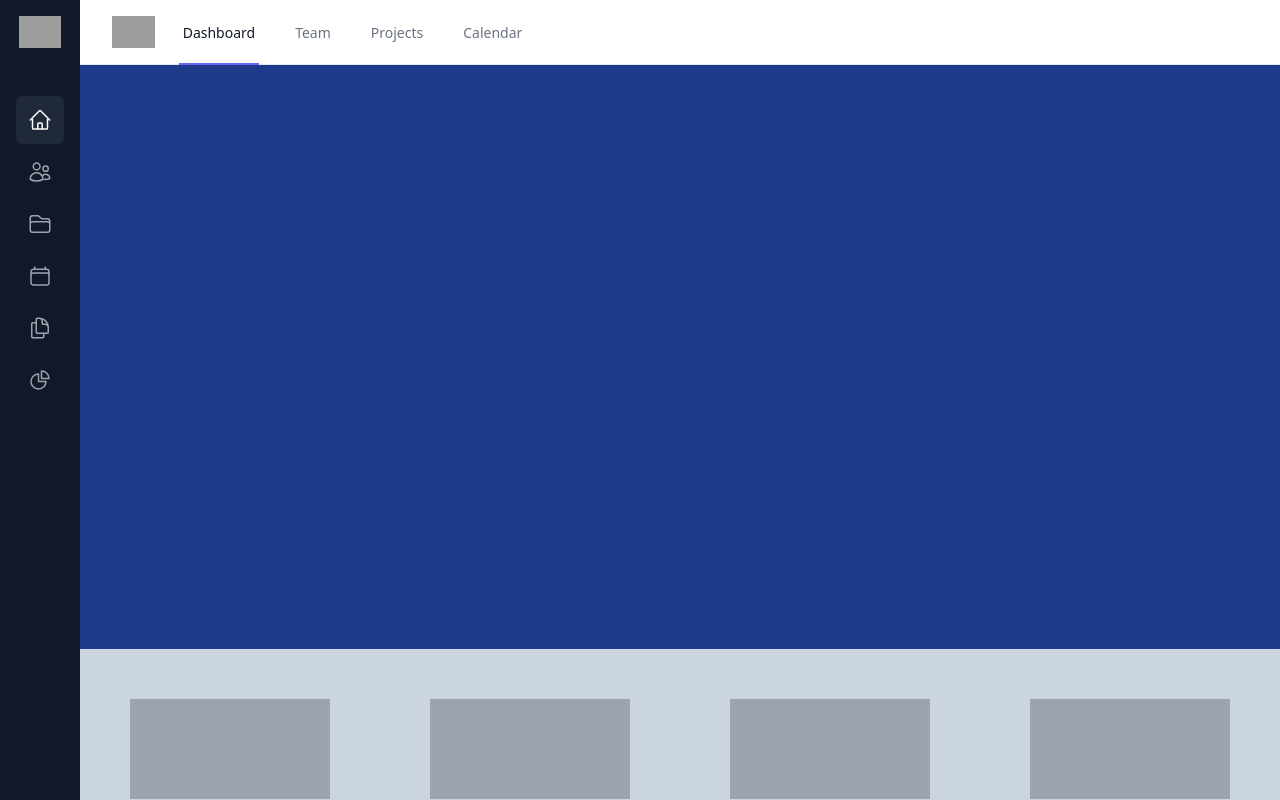
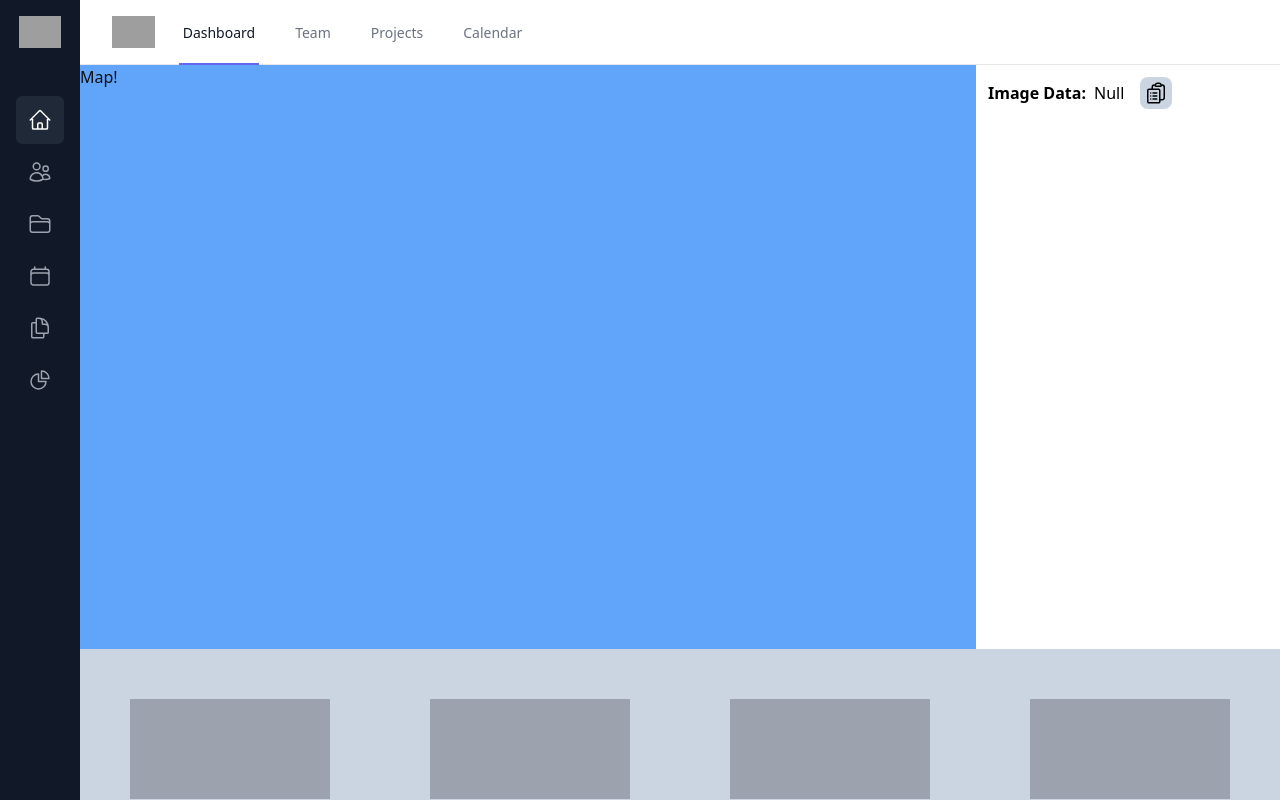
Before and after one commit to minimallyexceptional/exif-hound-community, a Svelte app in the folder apps/exif-hound-next/: page / in a window 1280 px wide. Built offline with nearby package versions, Linux system fonts and the light colour scheme; grey boxes are pictures that could not be loaded.

Commit message:
Create basic exif details panel

```diff
--- a/apps/exif-hound-next/src/App.svelte
+++ b/apps/exif-hound-next/src/App.svelte
@@ -1,9 +1,9 @@
 <script>
-  import ImageList from './components/ImageList.svelte';
+  import ExifDetails from './components/ExifDetails.svelte';
+import ImageList from './components/ImageList.svelte';
+  import Map from './components/Map.svelte';
   import Sidebar from './components/Sidebar.svelte';
   import Toolbar from './components/Toolbar.svelte';
-
-
 </script>
 
 <html lang="html" class="w-screen h-screen p-0 m-0 overflow-hidden">
@@ -12,15 +12,18 @@
       <Sidebar />
     </div>
 
-    <div id="content-section" class="bg-red-400 h-full w-full">
+    <div id="content-section" class="h-full w-full">
 
       <div id="toolbar-section" class="flex flex-col justify-center center h-auto w-full bg-pink-600" >
         <Toolbar />
       </div>
 
-      <div id="map-section" class="h-[73vh] bg-blue-900"></div>
+      <div id="map-section" class="h-auto w-full flex flex-row">
+        <Map />
+        <ExifDetails />
+      </div>
 
-      <div id="image-list-section" class="bg-pink-500 h-50">
+      <div id="image-list-section" class="h-50">
         <ImageList />
       </div>
 
--- /dev/null
+++ b/apps/exif-hound-next/src/components/ExifDetails.svelte
@@ -0,0 +1,19 @@
+<div class="exif-details flex h-auto w-[30%] bg-white">
+    <ul>
+        <li  class="text-black">
+            <div id="exif-property" class="w-full flex justify-between p-3">
+                <div id="exif-prop" class="w-auto font-bold self-center mr-2">
+                    Image Data:
+                </div>
+                <div id="exif-value" class="w-auto font-light self-center mr-4">
+                    Null
+                </div>
+                <div id="copy-button" class="w-auto h-auto self-center text flex flex-col bg-slate-300 p-1 rounded-lg">
+                    <svg xmlns="http://www.w3.org/2000/svg" fill="none" viewBox="0 0 24 24" stroke-width="1.5" stroke="currentColor" class="w-6 h-6 self-center">
+                        <path stroke-linecap="round" stroke-linejoin="round" d="M9 12h3.75M9 15h3.75M9 18h3.75m3 .75H18a2.25 2.25 0 002.25-2.25V6.108c0-1.135-.845-2.098-1.976-2.192a48.424 48.424 0 00-1.123-.08m-5.801 0c-.065.21-.1.433-.1.664 0 .414.336.75.75.75h4.5a.75.75 0 00.75-.75 2.25 2.25 0 00-.1-.664m-5.8 0A2.251 2.251 0 0113.5 2.25H15c1.012 0 1.867.668 2.15 1.586m-5.8 0c-.376.023-.75.05-1.124.08C9.095 4.01 8.25 4.973 8.25 6.108V8.25m0 0H4.875c-.621 0-1.125.504-1.125 1.125v11.25c0 .621.504 1.125 1.125 1.125h9.75c.621 0 1.125-.504 1.125-1.125V9.375c0-.621-.504-1.125-1.125-1.125H8.25zM6.75 12h.008v.008H6.75V12zm0 3h.008v.008H6.75V15zm0 3h.008v.008H6.75V18z" />
+                      </svg>
+                    </div>
+                </div>
+        </li>
+    </ul>
+</div>
--- /dev/null
+++ b/apps/exif-hound-next/src/components/Map.svelte
@@ -0,0 +1,5 @@
+<html lang="html">
+    <div id="map" class="h-[73vh] w-[70vw] bg-blue-400">
+        Map!
+    </div>
+</html>
--- a/apps/exif-hound-next/src/components/Toolbar.svelte
+++ b/apps/exif-hound-next/src/components/Toolbar.svelte
@@ -1,20 +1,42 @@
-<html lang="html">
 <nav class="border-b border-gray-200 bg-white">
   <div class="mx-auto max-w-7xl px-4 sm:px-6 lg:px-8">
     <div class="flex h-16 justify-between">
       <div class="flex">
         <div class="flex flex-shrink-0 items-center">
-                <img class="block h-8 w-auto lg:hidden" src="https://tailwindui.com/img/logos/mark.svg?color=indigo&shade=600" alt="Your Company">
-                <img class="hidden h-8 w-auto lg:block" src="https://tailwindui.com/img/logos/mark.svg?color=indigo&shade=600" alt="Your Company">
+          <img
+            class="block h-8 w-auto lg:hidden"
+            src="https://tailwindui.com/img/logos/mark.svg?color=indigo&shade=600"
+            alt="Your Company"
+          />
+          <img
+            class="hidden h-8 w-auto lg:block"
+            src="https://tailwindui.com/img/logos/mark.svg?color=indigo&shade=600"
+            alt="Your Company"
+          />
         </div>
         <div class="hidden sm:-my-px sm:ml-6 sm:flex sm:space-x-8">
-                <!-- Current: "border-indigo-500 text-gray-900", Default: "border-transparent text-gray-500 hover:border-gray-300 hover:text-gray-700" -->
-                <a href="#" class="border-indigo-500 text-gray-900 inline-flex items-center border-b-2 px-1 pt-1 text-sm font-medium" aria-current="page">Dashboard</a>
-                <a href="#" class="border-transparent text-gray-500 hover:border-gray-300 hover:text-gray-700 inline-flex items-center border-b-2 px-1 pt-1 text-sm font-medium">Team</a>
-                <a href="#" class="border-transparent text-gray-500 hover:border-gray-300 hover:text-gray-700 inline-flex items-center border-b-2 px-1 pt-1 text-sm font-medium">Projects</a>
-                <a href="#" class="border-transparent text-gray-500 hover:border-gray-300 hover:text-gray-700 inline-flex items-center border-b-2 px-1 pt-1 text-sm font-medium">Calendar</a>
+          <a
+            href="#"
+            class="border-indigo-500 text-gray-900 inline-flex items-center border-b-2 px-1 pt-1 text-sm font-medium"
+            aria-current="page">Dashboard</a
+          >
+          <a
+            href="#"
+            class="border-transparent text-gray-500 hover:border-gray-300 hover:text-gray-700 inline-flex items-center border-b-2 px-1 pt-1 text-sm font-medium"
+            >Team</a
+          >
+          <a
+            href="#"
+            class="border-transparent text-gray-500 hover:border-gray-300 hover:text-gray-700 inline-flex items-center border-b-2 px-1 pt-1 text-sm font-medium"
+            >Projects</a
+          >
+          <a
+            href="#"
+            class="border-transparent text-gray-500 hover:border-gray-300 hover:text-gray-700 inline-flex items-center border-b-2 px-1 pt-1 text-sm font-medium"
+            >Calendar</a
+          >
+        </div>
       </div>
     </div>
   </div>
 </nav>
-</html>
```
Lines whose indentation alone changed are shown as unchanged.
